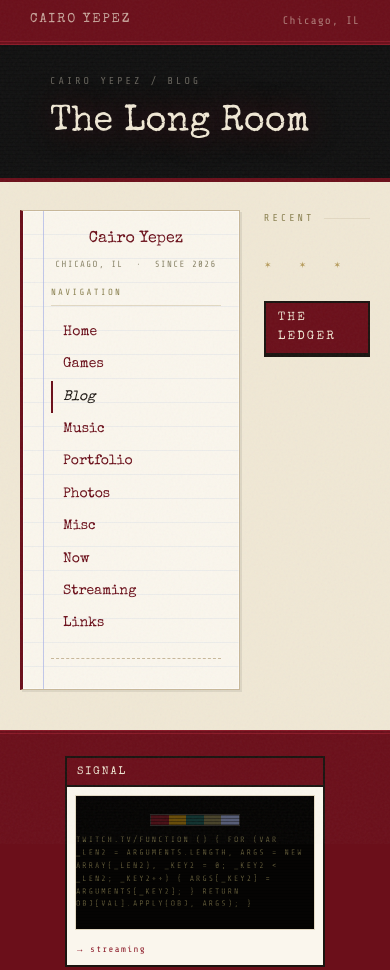
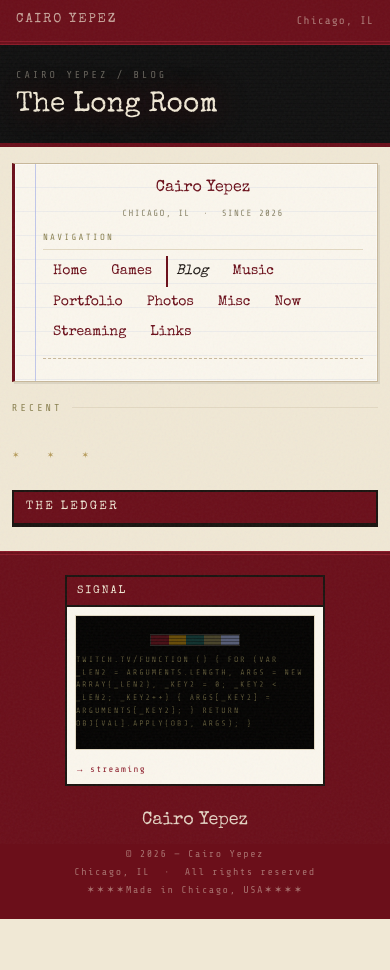
Before and after one commit to cyepez1/cyepez1.github.io, an Eleventy site: page src/blog.html in a window 390 px wide. Shown: the top 970 px of the page. After the commit the page ends 919 px from the top, so only its background shows below. Built offline with nearby package versions, Linux system fonts and the light colour scheme; Eleventy itself is replaced by a stand-in of ours; files that its build step writes are made by us from their sources; a web font is replaced by a local one; what js-yaml would draw is missing.

Commit message:
fix: mobile layout — collapse #main grid, compact wrapped nav, tighter chrome gutters
Co-Authored-By: Claude Opus 5.5 <noreply@anthropic.com>
Claude-Session: https://claude.ai/code/session_01GAmMJEVpLG5drdPB5i8i5R

```diff
--- a/src/_includes/nav-main.html
+++ b/src/_includes/nav-main.html
@@ -1,4 +1,5 @@
 <div class="nav-label">Navigation</div>
+<nav class="nav-list">
       <a href="{{ root }}index.html" class="nav-item{% if active == 'home' %} active{% endif %}">Home</a>
       <a href="{{ root }}games.html" class="nav-item{% if active == 'games' %} active{% endif %}">Games</a>
       <a href="{{ root }}blog.html" class="nav-item{% if active == 'blog' %} active{% endif %}">Blog</a>
@@ -9,3 +10,4 @@
       <a href="{{ root }}now/" class="nav-item{% if active == 'now' %} active{% endif %}">Now</a>
       <a href="{{ root }}streaming.html" class="nav-item{% if active == 'streaming' %} active{% endif %}">Streaming</a>
       <a href="{{ root }}links.html" class="nav-item{% if active == 'links' %} active{% endif %}">Links</a>
+</nav>
--- a/style.css
+++ b/style.css
@@ -382,3 +382,37 @@ body.g-dark::before { filter: invert(1); }
   color: var(--maroon-light);
 }
 :where(body.g-dark) .ph-img .corner { border-color: var(--maroon-light); }
+
+/* ─── SMALL SCREENS (2026-11) ───
+   The two-column #main grid collapses to one column; the sidebar becomes a
+   compact nav card above the content (nav items wrap into rows); banner,
+   masthead and footer tighten their gutters. Grid children get min-width:0
+   so wide content (tables, set-pieces) can't push the page sideways. */
+#main > * { min-width: 0; }
+img, iframe, video { max-width: 100%; }
+
+@media (max-width: 760px) {
+  #masthead { padding: 10px 16px; }
+  .page-banner { padding: 22px 16px 18px; }
+  .page-banner-inner { padding: 0; }
+  .page-banner-title { font-size: 28px; line-height: 1.15; }
+
+  #main {
+    grid-template-columns: 1fr;
+    margin: 16px auto 24px;
+    padding: 0 12px;
+    gap: 18px;
+  }
+  #main > aside .paper { padding: 12px 14px 12px 28px; }
+  .sidebar-tagline { margin-bottom: 10px; }
+  .nav-label { margin-bottom: 6px; }
+  .nav-list { display: flex; flex-wrap: wrap; gap: 0 6px; }
+  .nav-item { padding: 4px 8px; border-left-width: 2px; }
+  .nav-item:hover { padding-left: 8px; }
+  .nav-item::before { display: none; }
+  .sidebar-note { margin-top: 10px; padding-top: 10px; }
+
+  #footer { padding: 20px 16px; margin-top: 24px; }
+  .footer-main-row { flex-direction: column; gap: 10px; text-align: center; }
+  .footer-right { text-align: center; }
+}
```
